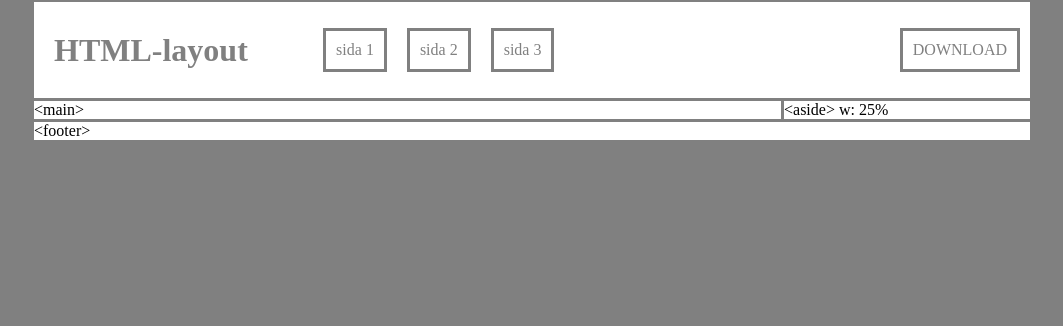
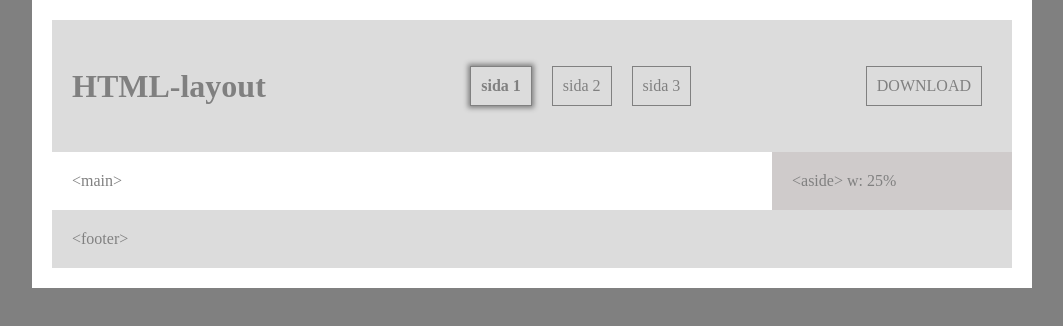
Before and after one commit to Prakticum/html-css-layout-yytrofimov, a plain HTML site: page index.html in a window 1280 px wide. Shown: the whole page, without its empty margins (108-1171 px from the left). Drawn offline with Linux system fonts and the light colour scheme.

Commit message:
Update style.css
fram till steg 5

```diff
--- a/css/style.css
+++ b/css/style.css
@@ -8,38 +8,50 @@ body {
   display: flex;
   flex-wrap: wrap;
   max-width: 1000px;
+  min-width: 600px;
   margin: 0 auto;
-  border: 2px solid gray;
   background-color: white;
+  color: gray;
+  padding: 20px;
 }
 
 .wrapper header {
   box-sizing: border-box;
   display: flex;
   width: 100%;
-  border-bottom: 3px solid gray;
   align-items: center;
+  flex-wrap: wrap;
+  background-color: gainsboro;
+  padding: 20px;
   justify-content: space-between;
-  flex-wrap: wrap;
 }
 
 .wrapper main {
+  display: flex;
+  flex-direction: column;
   box-sizing: border-box;
   width: 75%;
-  border-bottom: 3px solid gray;
+  padding: 20px;
 }
 
 .wrapper aside {
+  display: flex;
   box-sizing: border-box;
   width: 25%;
-  border-left: 3px solid gray;
-  border-bottom: 3px solid gray;
+  background-color: rgb(207, 203, 203);
+  padding: 20px;
+  flex-wrap: wrap;
 }
 
 .wrapper footer {
   box-sizing: border-box;
   width: 100%;
   max-height: 400px;
+  background-color: gainsboro;
+  display: flex;
+  justify-content: space-between;
+  flex-direction: row;
+  padding: 20px;
 }
 
 .borded {
@@ -47,23 +59,44 @@ body {
   padding: 10px;
   margin: 10px;
   list-style: none;
-  border: 3px solid gray;
+  border: 1px solid gray;
 }
 
+.active {
+  box-shadow: 0 0 5px 2px;
+  font-weight: bolder;
+}
 
-.wrapper header nav {
-  margin-right: 300px;
-}
 .wrapper header nav ul {
   display: flex;
 }
 
 .wrapper a {
-    text-decoration: none;
-    color: gray;
+  text-decoration: none;
+  color: gray;
 }
 
 .wrapper h1 {
-    color:gray;
-    padding-left: 20px;
+  color: gray;
 }
+
+#copyright {
+  display: table-cell;
+  vertical-align: middle;
+  text-align: center;
+  font-size: 15px;
+  font-weight: bolder;
+}
+
+.products {
+  display: flex;
+  flex-direction: row;
+  justify-content: left;
+  flex-wrap: wrap;
+  align-items: center;
+}
+
+.image img {
+  height: 150px;
+  width: auto;
+}
```
